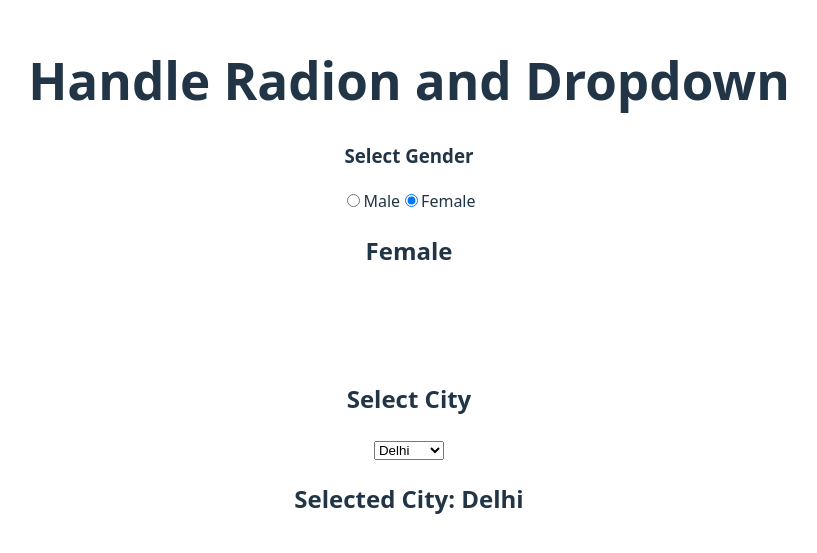
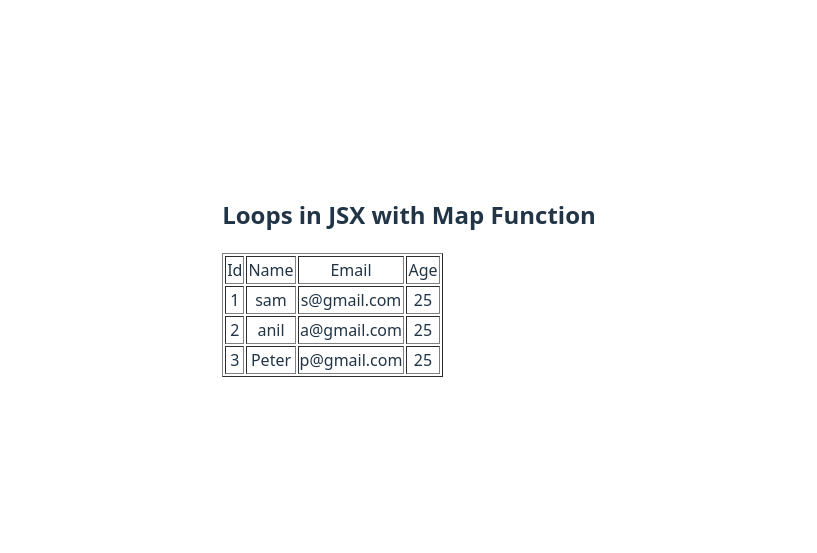
Before and after one commit to GayatriKolhapure/Learn-Online-ReactJS-Step-By-Step, a React (Vite) app in the folder React-3rd/: page / in a window 1280 px wide. Shown: the part 123-676 px from the top of the page, without its empty margins (231-1048 px from the left). Built offline with nearby package versions, Linux system fonts and the light colour scheme.

Commit message:
loops in jsx with map

```diff
--- a/React-3rd/src/App.jsx
+++ b/React-3rd/src/App.jsx
@@ -5,6 +5,7 @@ import First from './first'
 import HandleCheckBox from './HandleCheckBox'
 import HandleRadioBtn from './HandleRadioBtn'
 import Task1 from './Task1'
+import Loops from './Loops'
 
 function App() {
 
@@ -15,7 +16,8 @@ function App() {
      {/* <Task1 /> */}
      {/* <ControlledInp/> */}
      {/* <HandleCheckBox /> */}
-     <HandleRadioBtn />
+     {/* <HandleRadioBtn /> */}
+     <Loops />
     </>
   )
 }
--- /dev/null
+++ b/React-3rd/src/Loops.jsx
@@ -0,0 +1,53 @@
+function Loops() {
+  // const userNames = ["anil", "sam", "peter", "bruce"];
+
+  const userData = [
+    {
+      name: "sam",
+      age: 25,
+      email: "s@gmail.com",
+      id: 1,
+    },
+    {
+      name: "anil",
+      age: 25,
+      email: "a@gmail.com",
+      id: 2,
+    },
+    {
+      name: "Peter",
+      age: 25,
+      email: "p@gmail.com",
+      id: 3,
+    },
+  ];
+
+  return (
+    <>
+      <h2>Loops in JSX with Map Function</h2>
+      <table border={1}>
+        <thead>
+          <tr>
+            <td>Id</td>
+            <td>Name</td>
+            <td>Email</td>
+            <td>Age</td>
+          </tr>
+        </thead>
+        <tbody>
+          {userData.map((user) => {
+            return (
+              <tr key={user.id}>
+                <td>{user.id}</td>
+                <td>{user.name}</td>
+                <td>{user.email}</td>
+                <td>{user.age}</td>
+              </tr>
+            );
+          })}
+        </tbody>
+      </table>
+    </>
+  );
+}
+export default Loops;
```
